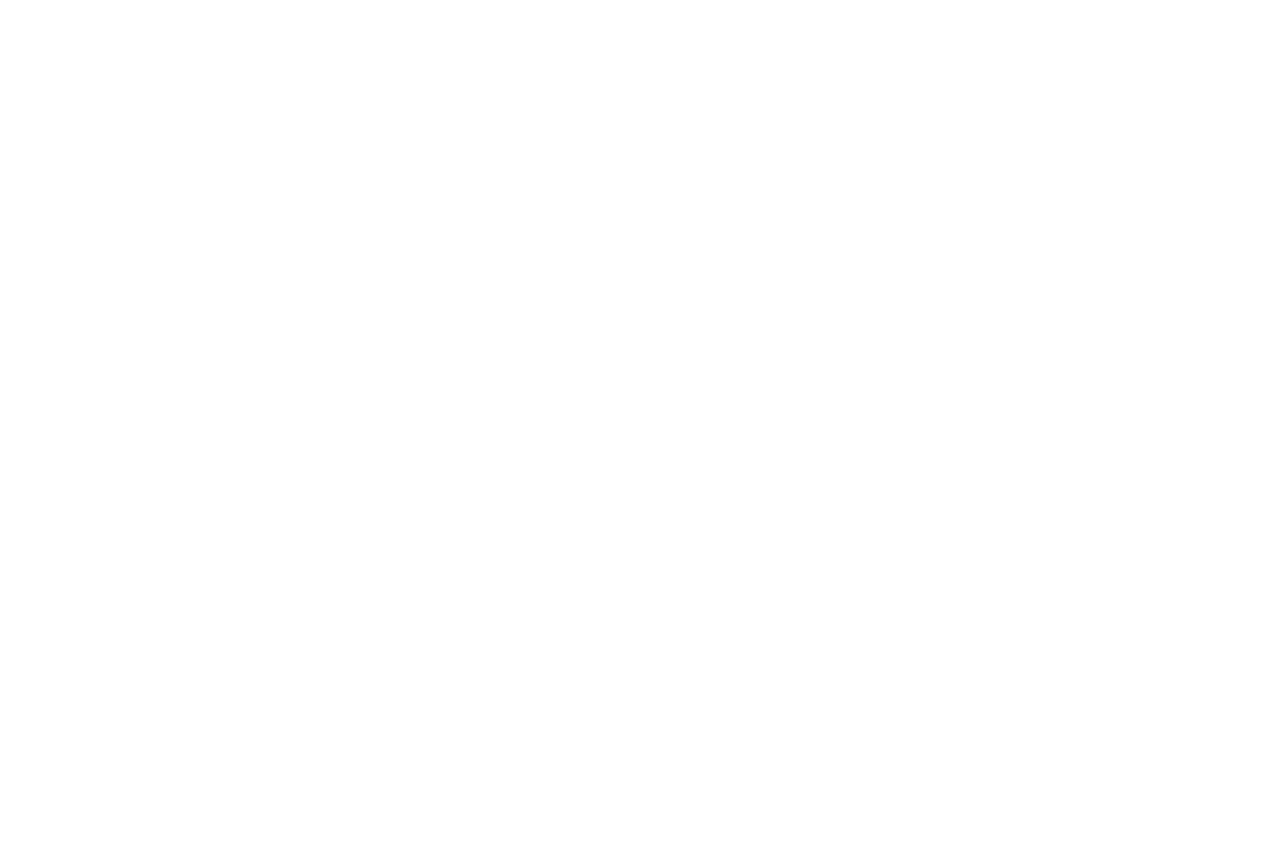
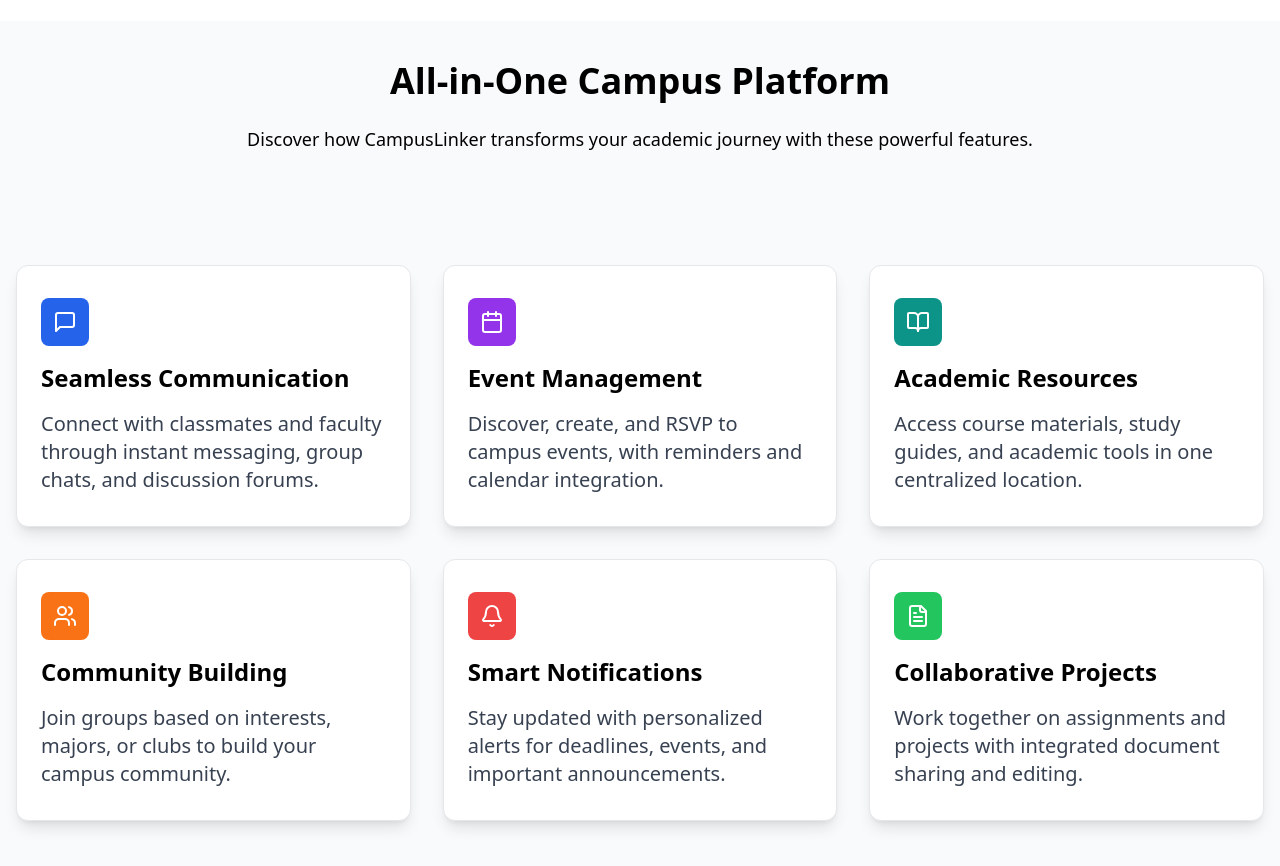
Before and after one commit to cipher-sphere/CampusLinker, a React (Vite) app in the folder frontend/: page / in a window 1280 px wide. Shown: the part 540-1406 px from the top of the page. Before the commit the page ends 800 px from the top, so only its background shows below. Built offline with nearby package versions, Linux system fonts and the light colour scheme; the HTML template or start-up script is replaced by a standard one.

Commit message:
created features section

```diff
--- a/frontend/src/pages/Landingpage.jsx
+++ b/frontend/src/pages/Landingpage.jsx
@@ -6,7 +6,10 @@ function Landingpage() {
     return (
         <div className='font-sans'>
             <Navbar></Navbar>
+            <main>
                 <Hero></Hero>
+                <Features></Features>
+            </main>
         </div>
     )
 }
--- a/frontend/src/pages/landingcomponents/Features.jsx
+++ b/frontend/src/pages/landingcomponents/Features.jsx
@@ -1,8 +1,79 @@
 import React from 'react'
+import { MessageSquare, Calendar, BookOpen, Users, Bell, FileText } from 'lucide-react';
+function FeatureCard({ icon, title, description, color }) {
+  return (
+    <div className='bg-white border rounded-xl shadow-lg'>
+      <div className='my-8 mx-6'>
+        <div className={`w-12 h-12 rounded-lg flex items-center justify-center mb-4 ${color}`}>
+          {icon}
+        </div>
+        <h4 className='font-bold text-2xl my-4'>{title}</h4>
+        <p className='text-gray-700 text-xl mb-5'>{description}</p>
+      </div>
+    </div>
+  )
+}
+function Features() {
+  const features = [
+    {
+      icon: <MessageSquare className="w-6 h-6 text-white" />,
+      title: "Seamless Communication",
+      description: "Connect with classmates and faculty through instant messaging, group chats, and discussion forums.",
+      color: "bg-blue-600"
+    },
+    {
+      icon: <Calendar className="w-6 h-6 text-white" />,
+      title: "Event Management",
+      description: "Discover, create, and RSVP to campus events, with reminders and calendar integration.",
+      color: "bg-purple-600"
+    },
+    {
+      icon: <BookOpen className="w-6 h-6 text-white" />,
+      title: "Academic Resources",
+      description: "Access course materials, study guides, and academic tools in one centralized location.",
+      color: "bg-teal-600"
+    },
+    {
+      icon: <Users className="w-6 h-6 text-white" />,
+      title: "Community Building",
+      description: "Join groups based on interests, majors, or clubs to build your campus community.",
+      color: "bg-orange-500"
+    },
+    {
+      icon: <Bell className="w-6 h-6 text-white" />,
+      title: "Smart Notifications",
+      description: "Stay updated with personalized alerts for deadlines, events, and important announcements.",
+      color: "bg-red-500"
+    },
+    {
+      icon: <FileText className="w-6 h-6 text-white" />,
+      title: "Collaborative Projects",
+      description: "Work together on assignments and projects with integrated document sharing and editing.",
+      color: "bg-green-500"
+    }
+  ];
+  return (
+    <section id="features" className='bg-gray-50'>
+  <div className='container mx-auto px-4 pb-20'>
+    <div className='mx-auto w-fit mb-28'>
+      <h2 className='mx-auto pt-10 w-fit text-4xl font-bold'>All-in-One Campus Platform</h2>
+      <p className='mx-auto w-fit mt-6 text-lg'>Discover how CampusLinker transforms your academic journey with these powerful features.</p>
+    </div>
+    <div className='grid grid-cols-3 gap-8'>
+      {features.map((feature, index) => (
+        <FeatureCard
+          key={index}
+          icon={feature.icon}
+          title={feature.title}
+          description={feature.description}
+          color={feature.color}
+          className='bg-white shadow-md rounded-lg p-4' // Example: Apply a different background here
+        />
+      ))}
+    </div>
+  </div>
+</section>
 
-function Features() {
-  return (
-    <div>Features</div>
   )
 }
 
--- a/frontend/src/pages/landingcomponents/Hero.jsx
+++ b/frontend/src/pages/landingcomponents/Hero.jsx
@@ -14,8 +14,8 @@ function Hero() {
             <div className='container mx-auto px-4'>
                 <div className="flex items-center justify-between gap-16">
                     {/* Text Content */}
-                    <div className="max-w-xl text-xl">
-                        <h1 className="text-5xl font-bold text-gray-800 mb-6 leading-snug">
+                    <div className="max-w-3xl text-xl">
+                        <h1 className="text-5xl lg:text-6xl font-bold leading-tight text-gray-800 mb-6">
                             Connect Your <span className="text-blue-600">Campus Life</span> in One Place
                         </h1>
                         <p className="text-xl text-gray-600 mb-8">
```
Lines whose indentation alone changed are shown as unchanged.
